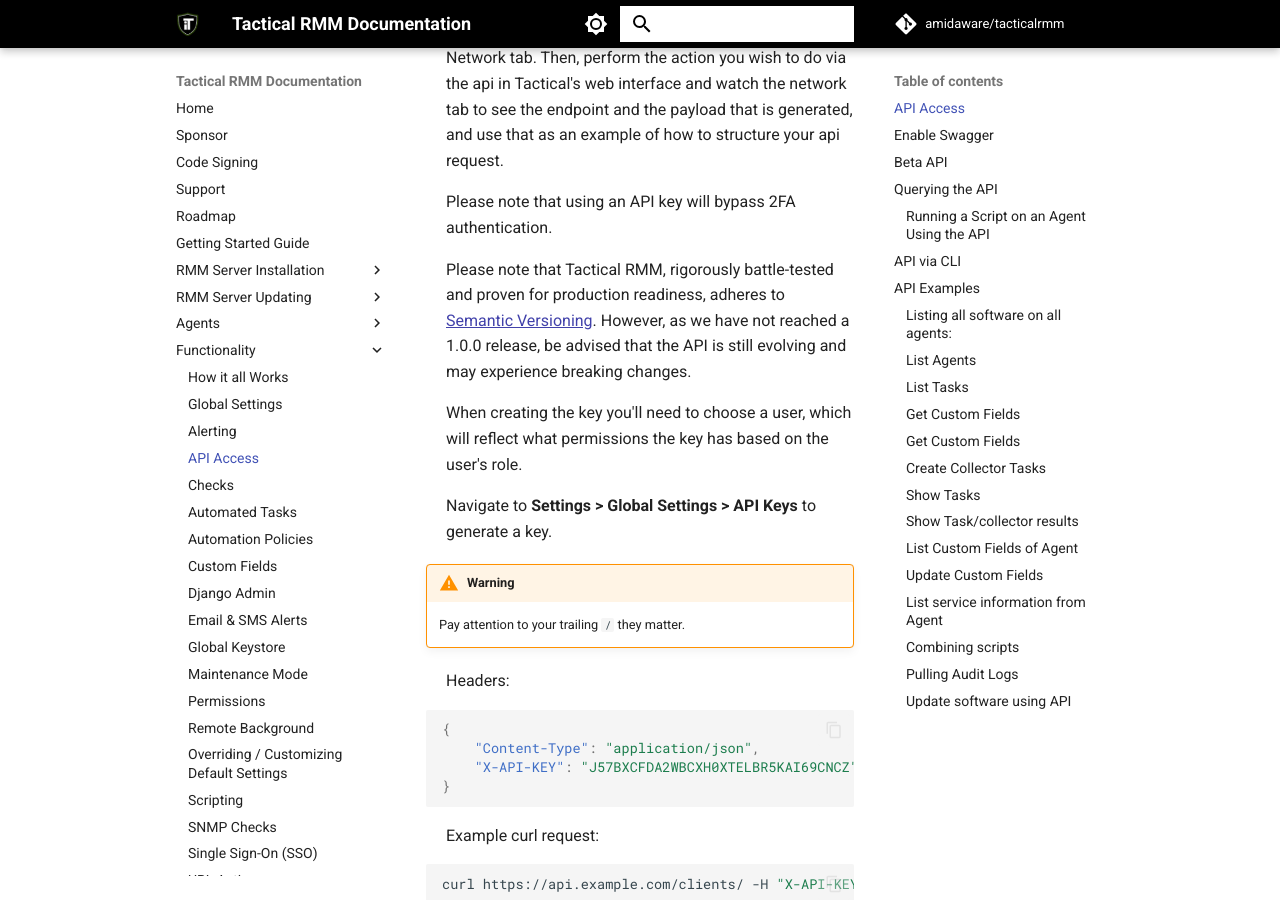
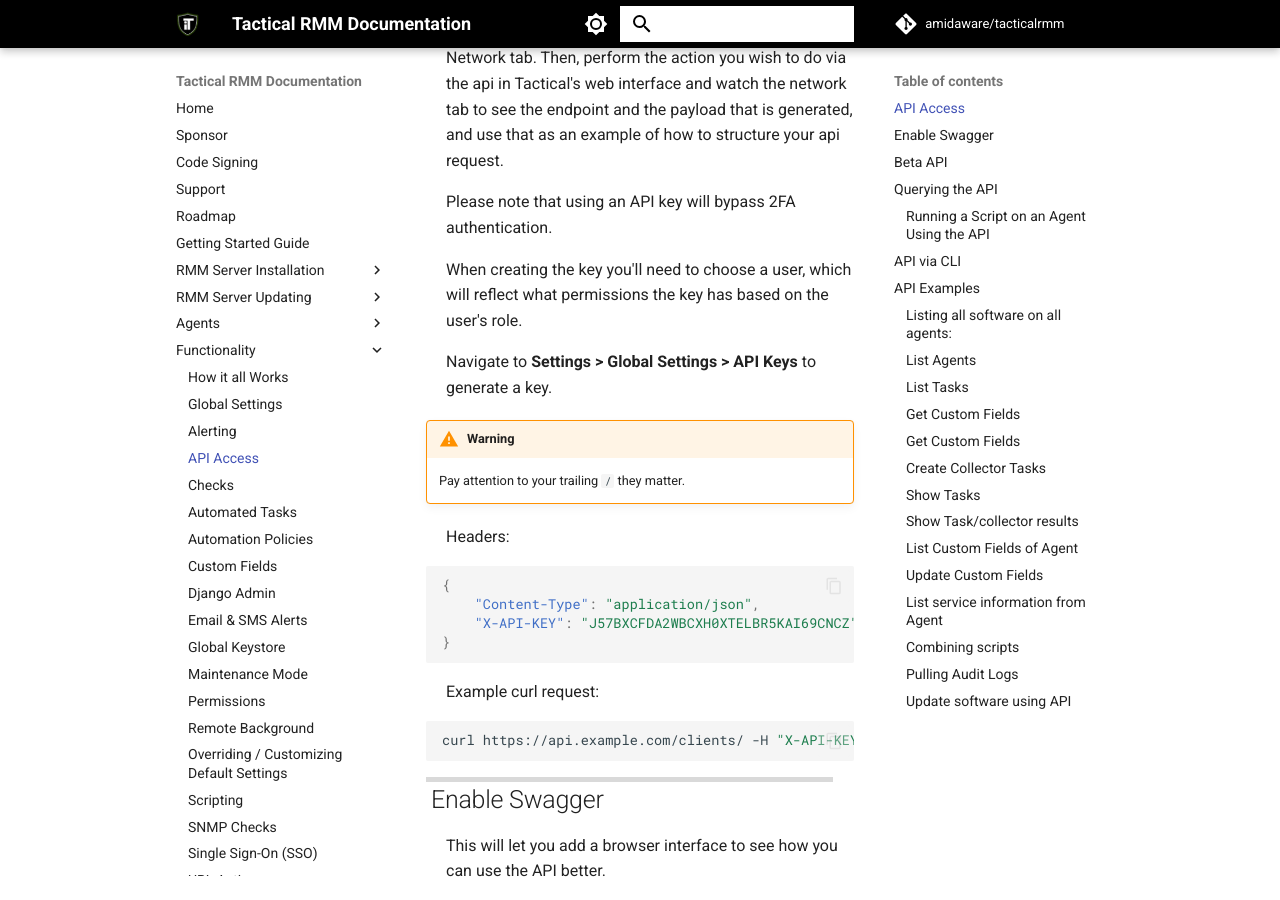
Before and after one commit to amidaware/trmm-docs, an MkDocs documentation site: the page built from docs/functions/api.md, in a window 1280 px wide and 900 px high, scrolled down 402 px. Built offline with MkDocs 1.6.1 and Material for MkDocs 9.7.7, drawn with Linux system fonts in a browser that asks for light colours; comment, search, counter and statistics services are not loaded.

Commit message:
we are already 1.0

```diff
--- a/docs/functions/api.md
+++ b/docs/functions/api.md
@@ -9,8 +9,6 @@
 The easiest way to see what endpoint/payload you need to send is to open your browser's developer tools > Network tab. Then, perform the action you wish to do via the api in Tactical's web interface and watch the network tab to see the endpoint and the payload that is generated, and use that as an example of how to structure your api request.
 
 Please note that using an API key will bypass 2FA authentication.
-
-Please note that Tactical RMM, rigorously battle-tested and proven for production readiness, adheres to [Semantic Versioning](https://semver.org/). However, as we have not reached a 1.0.0 release, be advised that the API is still evolving and may experience breaking changes.
 
 When creating the key you'll need to choose a user, which will reflect what permissions the key has based on the user's role.
 
```
